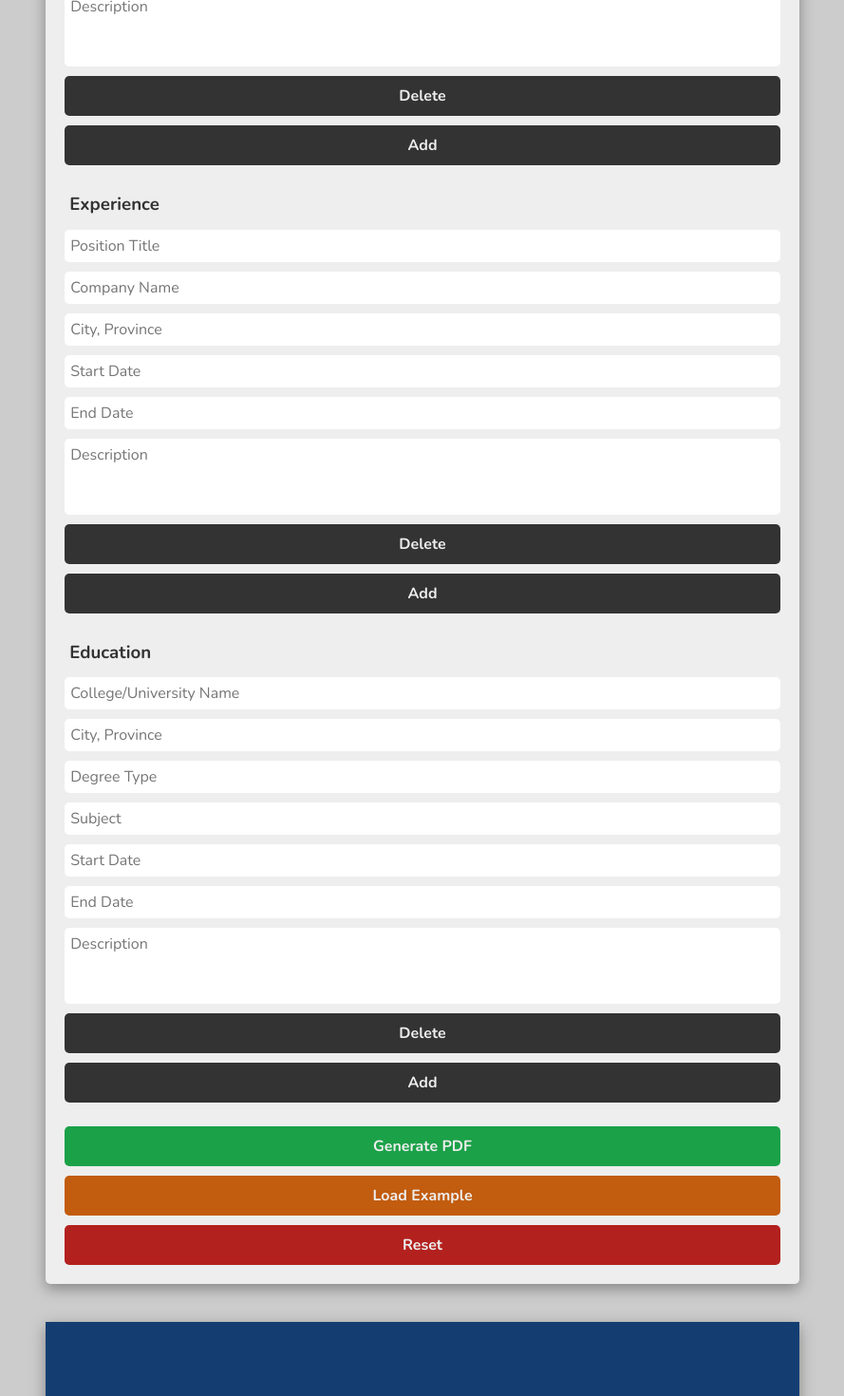
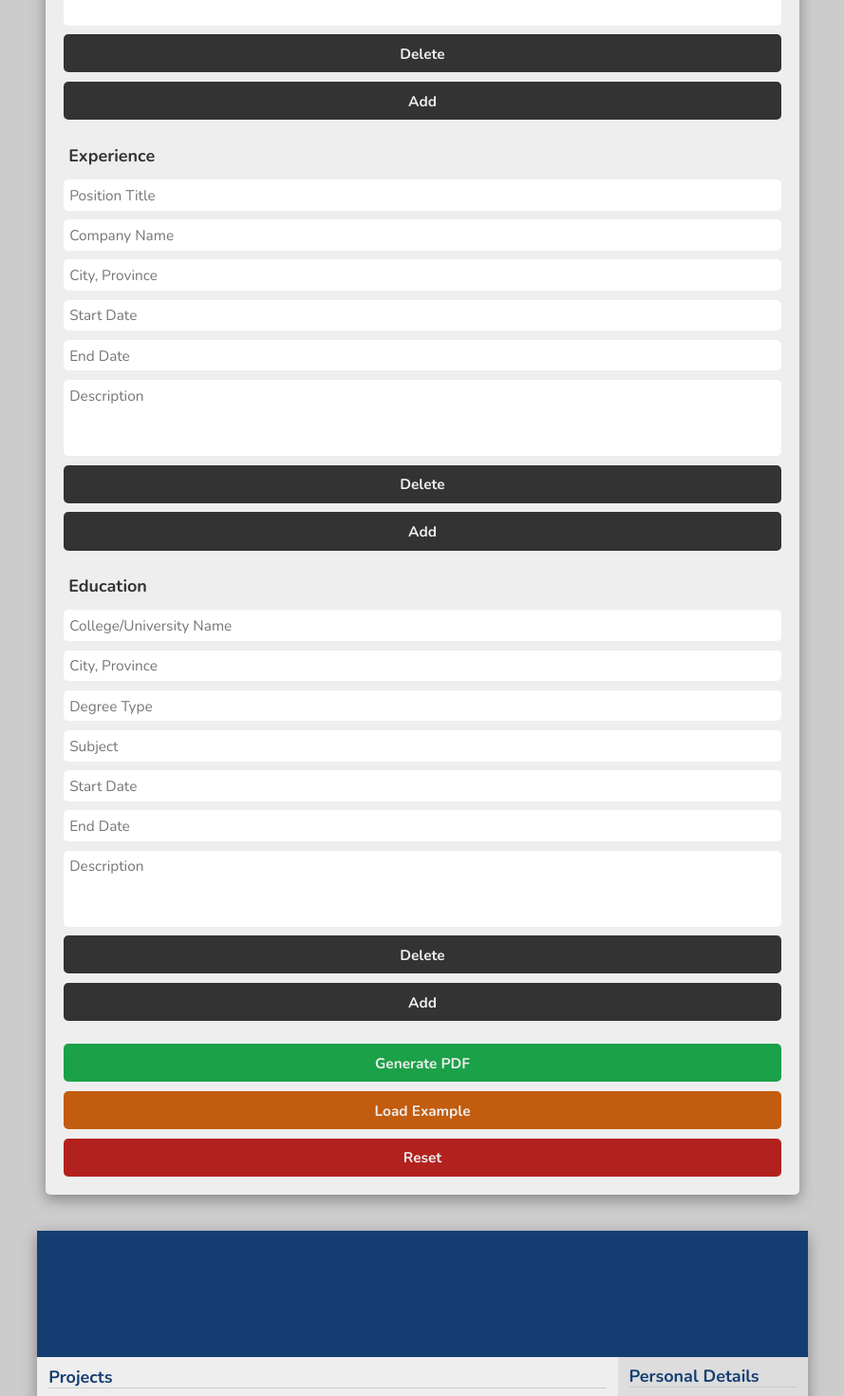
Before and after one commit to Wilson-Chu/resume-builder, a React (Create React App) app: page / in a window 1280 px wide. Shown: the part 860-2330 px from the top of the page at 95% size, without its empty margins (195-1084 px from the left). Built offline with nearby package versions, Linux system fonts and the light colour scheme; a web font is replaced by a local one.

Commit message:
updated css properties and sample loadout info

```diff
--- a/src/components/CVPreview/CVPreview.js
+++ b/src/components/CVPreview/CVPreview.js
@@ -28,12 +28,12 @@ class CVPreview extends Component {
 export default CVPreview;
 
 const CVPreviewWrapper = styled.div`
-  width: 210mm;
-  height: 297mm;
+  width: 215mm;
+  height: 295mm; // One Letter-size page = 279mm
   position: sticky;
   top: 10px;
   display: grid;
-  grid-template-columns: 150mm 60mm;
+  grid-template-columns: 162mm 53mm;
   grid-template-rows: 35mm 262mm;
   box-shadow: rgba(0, 0, 0, 0.35) 0px 5px 15px;
 `;
--- a/src/components/CVPreview/Content.js
+++ b/src/components/CVPreview/Content.js
@@ -39,7 +39,7 @@ const Content = ({ personalInfo, projects, experience, education }) => {
 };
 
 const ContentWrapper = styled.div`
-  padding: 1.5rem;
+  padding: 1.3rem;
   background-color: ${({ theme }) => theme.colors.light};
 `;
 
--- a/src/components/CVPreview/EducationItem.js
+++ b/src/components/CVPreview/EducationItem.js
@@ -34,7 +34,7 @@ const EducationItemWrapper = styled.div`
 const Period = styled.div`
   width: 20%;
   font-weight: bold;
-  margin-right: 1.5rem;
+  margin-right: 1.3rem;
 `;
 
 const Info = styled.div`
--- a/src/components/CVPreview/ExperienceItem.js
+++ b/src/components/CVPreview/ExperienceItem.js
@@ -30,7 +30,7 @@ const ExperienceItemWrapper = styled.div`
 const Period = styled.div`
   width: 20%;
   font-weight: bold;
-  margin-right: 1.5rem;
+  margin-right: 1.3rem;
 `;
 
 const Info = styled.div`
--- a/src/components/CVPreview/Header.js
+++ b/src/components/CVPreview/Header.js
@@ -16,7 +16,7 @@ const CVHeader = ({ personalInfo }) => {
 
 const CVHeaderWrapper = styled.header`
   grid-column: span 2;
-  padding: 1.5rem;
+  padding: 2rem;
   background-color: ${({ theme }) => theme.colors.blue};
   color: ${({ theme }) => theme.colors.light};
 `;
--- a/src/components/CVPreview/ProjectsItem.js
+++ b/src/components/CVPreview/ProjectsItem.js
@@ -25,7 +25,7 @@ const ProjectsItemWrapper = styled.div`
 const Period = styled.div`
   width: 20%;
   font-weight: bold;
-  margin-right: 1.5rem;
+  margin-right: 1.3rem;
 `;
 
 const Info = styled.div`
--- a/src/components/CVPreview/Sidebar.js
+++ b/src/components/CVPreview/Sidebar.js
@@ -49,12 +49,12 @@ const Sidebar = ({ personalInfo }) => {
 };
 
 const SidebarWrapper = styled.div`
-  padding: 1.5rem;
+  padding: 1.2rem;
   background-color: ${({ theme }) => theme.colors.lightSecondary};
 `;
 
 const Photo = styled.img`
-  margin-bottom: 1.5rem;
+  margin-bottom: 1.2rem;
 `;
 
 export default Sidebar;
--- a/src/components/Utils/exampleCV.js
+++ b/src/components/Utils/exampleCV.js
@@ -22,7 +22,7 @@ const exampleCV = {
       from: "",
       to: "2022",
       description:
-        "A fullstack MERN project. Likely to be a fully-functioning dashboard or bug tracking system. Technologies used: MongoDB, Express, ReactJS, NodeJS",
+        "A fully-functional project management platform with Authorization sign-in. Technologies used: MongoDB, Express, ReactJS, NodeJS, Auth0",
     },
     {
       id: uuidv4(),
--- a/src/theme/GlobalStyle.js
+++ b/src/theme/GlobalStyle.js
@@ -11,8 +11,8 @@ const GlobalStyle = createGlobalStyle`
   }
 
   html {
-    font-size: 62.5%;
-    line-height: 1.6;
+    font-size: 60%;
+    line-height: 1.3;
     /* Footer support */
     position: relative;
     min-height: 100%;
@@ -35,7 +35,7 @@ const GlobalStyle = createGlobalStyle`
   h4,
   h5,
   h6 {
-    line-height: 1.2;
+    line-height: 1.1;
   }
 
   a {
```
Also changed, not shown: src/assets/example_photo.jpg (deleted).
